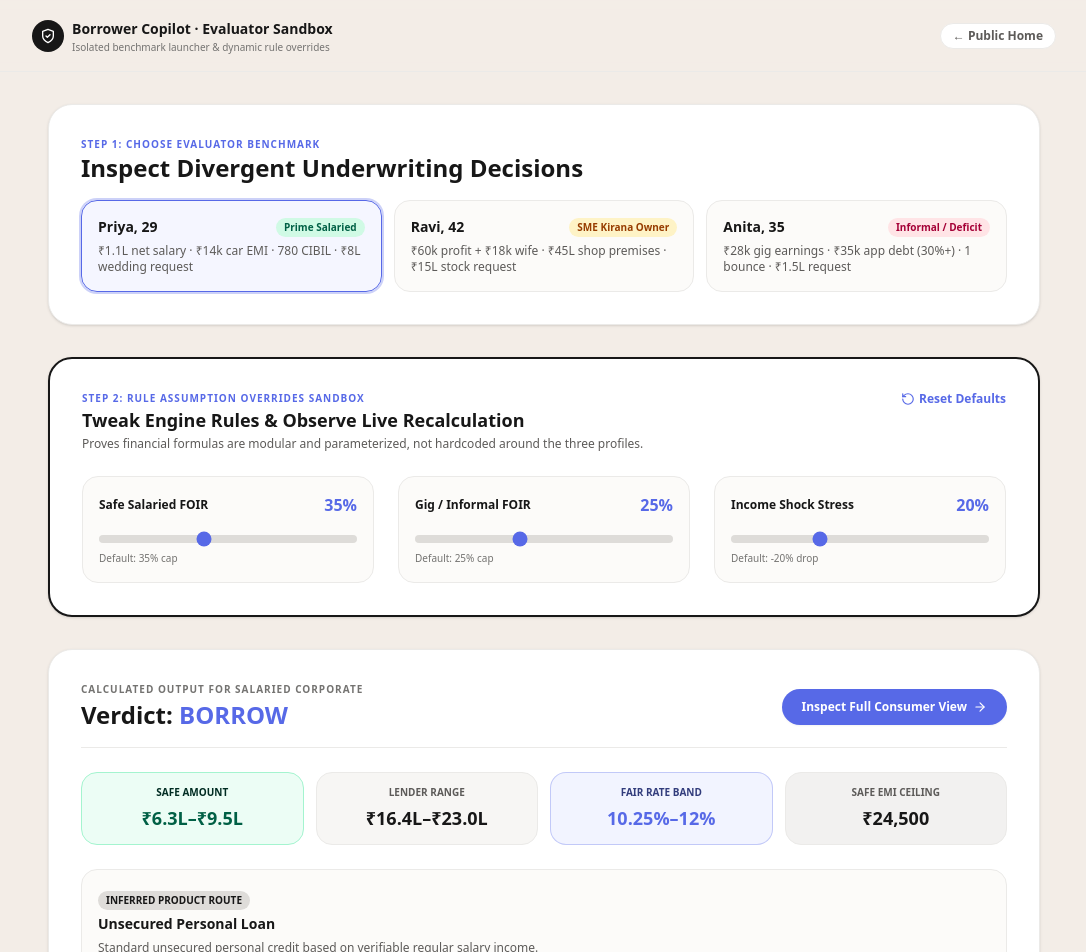
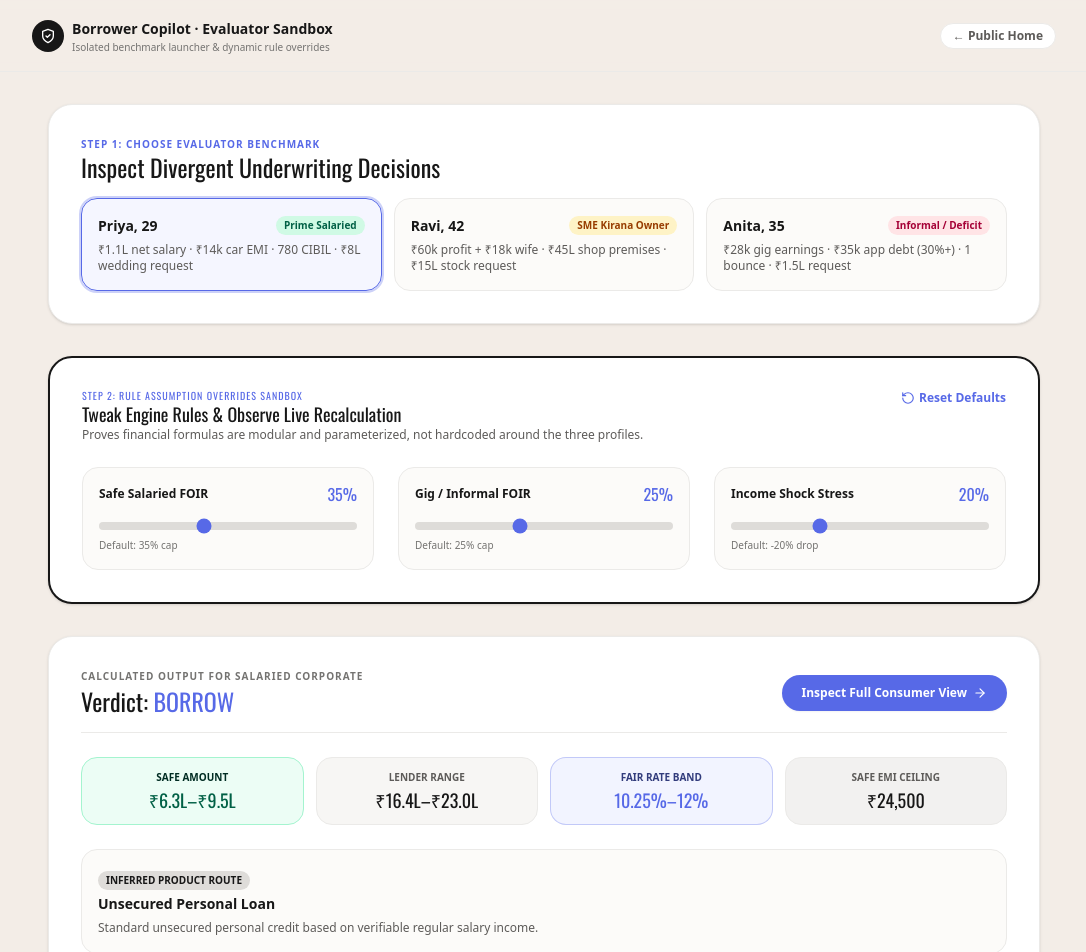
Before and after one commit to HUmnanANirudh/Borrower-Copilot, a Next.js app: page /demo in a window 1280 px wide. Shown: the top 952 px of the page, without its empty margins (96-1182 px from the left). Built offline with nearby package versions, Linux system fonts and the light colour scheme.

Commit message:
feat: Enhance typography and styling for improved readability and user experience across multiple components

```diff
--- a/src/app/card/[token]/page.tsx
+++ b/src/app/card/[token]/page.tsx
@@ -27,15 +27,15 @@ export default function SharedCardPage({ params }: SharedCardPageProps) {
           <div className="w-12 h-12 rounded-full bg-rose-50 text-rose-600 flex items-center justify-center mx-auto">
             <ShieldCheckIcon className="w-6 h-6" aria-hidden="true" />
           </div>
-          <h1 className="text-2xl font-black text-[#171717]">
+          <h1 className="font-display text-[32px] font-normal text-[#171717] leading-tight">
             Invalid or Expired Link
           </h1>
-          <p className="text-xs text-[#5d5b59] leading-relaxed">
+          <p className="text-[14px] text-[#5d5b59] leading-relaxed">
             This shared Negotiation Card link is malformed or corrupted. You can create a new personalized card in under 2 minutes.
           </p>
           <Link
             href="/assess"
-            className="inline-flex items-center justify-center gap-2 w-full py-3.5 rounded-full bg-[#5769e7] text-white text-xs sm:text-sm font-extrabold shadow-sm hover:bg-[#4958be] transition-colors"
+            className="inline-flex items-center justify-center gap-2 w-full py-3.5 rounded-full bg-[#5769e7] text-white text-[15px] font-semibold shadow-sm hover:bg-[#4958be] transition-colors"
           >
             <span>Start Free Assessment</span>
             <ArrowRight01Icon className="w-4 h-4" aria-hidden="true" />
--- a/src/app/demo/page.tsx
+++ b/src/app/demo/page.tsx
@@ -84,7 +84,7 @@ export default function EvaluatorDemoPage() {
               <ShieldCheckIcon className="w-4 h-4" aria-hidden="true" />
             </div>
             <div>
-              <span className="text-sm font-black text-[#171717]">Borrower Copilot · Evaluator Sandbox</span>
+              <span className="text-[14px] font-semibold text-[#171717]">Borrower Copilot · Evaluator Sandbox</span>
               <span className="text-[10px] text-[#747371] block">Isolated benchmark launcher & dynamic rule overrides</span>
             </div>
           </div>
@@ -105,7 +105,7 @@ export default function EvaluatorDemoPage() {
             <span className="text-[10px] uppercase font-bold tracking-widest text-[#5769e7] block">
               Step 1: Choose Evaluator Benchmark
             </span>
-            <h2 className="text-xl sm:text-2xl font-black text-[#171717]">
+            <h2 className="text-xl sm:text-2xl font-display font-normal leading-tight text-[#171717]">
               Inspect Divergent Underwriting Decisions
             </h2>
           </div>
@@ -122,7 +122,7 @@ export default function EvaluatorDemoPage() {
               }`}
             >
               <div className="flex items-center justify-between">
-                <span className="text-sm font-black text-[#171717]">Priya, 29</span>
+                <span className="text-[14px] font-semibold text-[#171717]">Priya, 29</span>
                 <span className="text-[10px] font-bold px-2 py-0.5 rounded-full bg-emerald-100 text-emerald-800">
                   Prime Salaried
                 </span>
@@ -143,7 +143,7 @@ export default function EvaluatorDemoPage() {
               }`}
             >
               <div className="flex items-center justify-between">
-                <span className="text-sm font-black text-[#171717]">Ravi, 42</span>
+                <span className="text-[14px] font-semibold text-[#171717]">Ravi, 42</span>
                 <span className="text-[10px] font-bold px-2 py-0.5 rounded-full bg-amber-100 text-amber-800">
                   SME Kirana Owner
                 </span>
@@ -164,7 +164,7 @@ export default function EvaluatorDemoPage() {
               }`}
             >
               <div className="flex items-center justify-between">
-                <span className="text-sm font-black text-[#171717]">Anita, 35</span>
+                <span className="text-[14px] font-semibold text-[#171717]">Anita, 35</span>
                 <span className="text-[10px] font-bold px-2 py-0.5 rounded-full bg-rose-100 text-rose-800">
                   Informal / Deficit
                 </span>
@@ -180,10 +180,10 @@ export default function EvaluatorDemoPage() {
         <div className="bg-white rounded-3xl p-6 sm:p-8 border-2 border-[#171717] shadow-sm space-y-4">
           <div className="flex items-start justify-between">
             <div>
-              <span className="text-[10px] uppercase font-black tracking-widest text-[#5769e7] block">
+              <span className="text-[10px] uppercase font-display font-normal leading-tight tracking-widest text-[#5769e7] block">
                 Step 2: Rule Assumption Overrides Sandbox
               </span>
-              <h3 className="text-lg font-black text-[#171717]">
+              <h3 className="text-lg font-display font-normal leading-tight text-[#171717]">
                 Tweak Engine Rules & Observe Live Recalculation
               </h3>
               <p className="text-xs text-[#5d5b59] mt-0.5">
@@ -205,7 +205,7 @@ export default function EvaluatorDemoPage() {
             <div className="p-4 bg-[#fcfbf9] rounded-2xl border border-[#ebeae8] space-y-2">
               <div className="flex justify-between items-center">
                 <span className="text-xs font-bold text-[#171717]">Safe Salaried FOIR</span>
-                <span className="text-base font-black text-[#5769e7]">{safeFOIR}%</span>
+                <span className="text-base font-display font-normal leading-tight text-[#5769e7]">{safeFOIR}%</span>
               </div>
               <input
                 type="range"
@@ -223,7 +223,7 @@ export default function EvaluatorDemoPage() {
             <div className="p-4 bg-[#fcfbf9] rounded-2xl border border-[#ebeae8] space-y-2">
               <div className="flex justify-between items-center">
                 <span className="text-xs font-bold text-[#171717]">Gig / Informal FOIR</span>
-                <span className="text-base font-black text-[#5769e7]">{gigFOIR}%</span>
+                <span className="text-base font-display font-normal leading-tight text-[#5769e7]">{gigFOIR}%</span>
               </div>
               <input
                 type="range"
@@ -241,7 +241,7 @@ export default function EvaluatorDemoPage() {
             <div className="p-4 bg-[#fcfbf9] rounded-2xl border border-[#ebeae8] space-y-2">
               <div className="flex justify-between items-center">
                 <span className="text-xs font-bold text-[#171717]">Income Shock Stress</span>
-                <span className="text-base font-black text-[#5769e7]">{stressPercent}%</span>
+                <span className="text-base font-display font-normal leading-tight text-[#5769e7]">{stressPercent}%</span>
               </div>
               <input
                 type="range"
@@ -264,7 +264,7 @@ export default function EvaluatorDemoPage() {
               <span className="text-[10px] uppercase font-bold tracking-widest text-[#747371] block">
                 Calculated Output for {activePersona.primaryIncomeSignal.replace(/_/g, ' ')}
               </span>
-              <h3 className="text-2xl font-black text-[#171717] mt-0.5">
+              <h3 className="text-2xl font-display font-normal leading-tight text-[#171717] mt-0.5">
                 Verdict: <span className="text-[#5769e7]">{assessment.verdict}</span>
               </h3>
             </div>
@@ -282,28 +282,28 @@ export default function EvaluatorDemoPage() {
           <div className="grid grid-cols-2 sm:grid-cols-4 gap-3 text-center">
             <div className="p-3 bg-emerald-50 rounded-2xl border border-emerald-200">
               <span className="text-[10px] uppercase font-bold text-emerald-950 block">Safe Amount</span>
-              <span className="text-lg font-black text-emerald-800 mt-1 block">
+              <span className="text-lg font-display font-normal leading-tight text-emerald-800 mt-1 block">
                 {formatLakhs(assessment.borrowerSafeRange[0])}–{formatLakhs(assessment.borrowerSafeRange[1])}
               </span>
             </div>
 
             <div className="p-3 bg-[#f7f6f4] rounded-2xl border border-[#ebeae8]">
               <span className="text-[10px] uppercase font-bold text-[#5d5b59] block">Lender Range</span>
-              <span className="text-lg font-black text-[#171717] mt-1 block">
+              <span className="text-lg font-display font-normal leading-tight text-[#171717] mt-1 block">
                 {formatLakhs(assessment.estimatedLenderRange[0])}–{formatLakhs(assessment.estimatedLenderRange[1])}
               </span>
             </div>
 
             <div className="p-3 bg-[#e5e9ff]/50 rounded-2xl border border-[#5769e7]/30">
               <span className="text-[10px] uppercase font-bold text-[#323c7c] block">Fair Rate Band</span>
-              <span className="text-lg font-black text-[#5769e7] mt-1 block">
+              <span className="text-lg font-display font-normal leading-tight text-[#5769e7] mt-1 block">
                 {assessment.fairRateRange[0]}%–{assessment.fairRateRange[1]}%
               </span>
             </div>
 
             <div className="p-3 bg-[#f2f1f0] rounded-2xl border border-[#ebeae8]">
               <span className="text-[10px] uppercase font-bold text-[#5d5b59] block">Safe EMI Ceiling</span>
-              <span className="text-lg font-black text-[#171717] mt-1 block">
+              <span className="text-lg font-display font-normal leading-tight text-[#171717] mt-1 block">
                 {formatINR(assessment.recommendedMaxEMI)}
               </span>
             </div>
--- a/src/components/results/StressTestCard.tsx
+++ b/src/components/results/StressTestCard.tsx
@@ -31,7 +31,7 @@ export function StressTestCard({ assessment }: StressTestCardProps) {
           <span className="text-[10px] uppercase font-bold tracking-wider text-amber-800 block">
             Resilience Simulation
           </span>
-          <h3 className="text-xl sm:text-2xl font-black text-[#171717] tracking-tight">
+          <h3 className="font-display text-[28px] font-normal leading-tight text-[#171717] tracking-tight">
             What happens if things go wrong?
           </h3>
         </div>
@@ -43,7 +43,7 @@ export function StressTestCard({ assessment }: StressTestCardProps) {
           <span className="text-[10px] font-bold uppercase text-[#747371] block">
             Normal Situation
           </span>
-          <span className="text-lg font-black text-[#171717] block mt-1">
+          <span className="font-display text-[24px] font-normal leading-tight text-[#171717] block mt-1">
             {stressScenario.originalFOIR}% of income
           </span>
           <span className="text-[11px] text-[#5d5b59]">
@@ -55,7 +55,7 @@ export function StressTestCard({ assessment }: StressTestCardProps) {
           <span className="text-[10px] font-bold uppercase text-amber-900 block">
             After {stressScenario.incomeStressPercent}% Income Drop
           </span>
-          <span className="text-lg font-black text-amber-950 block mt-1">
+          <span className="font-display text-[24px] font-normal leading-tight text-amber-950 block mt-1">
             {stressScenario.originalFOIR}% → {stressScenario.stressedFOIR}%
           </span>
           <span className="text-[11px] text-amber-900">
```
Also changed, not shown: src/app/card/page.tsx (+4 -4 lines), src/components/results/QuoteChecker.tsx (+7 -7 lines).
